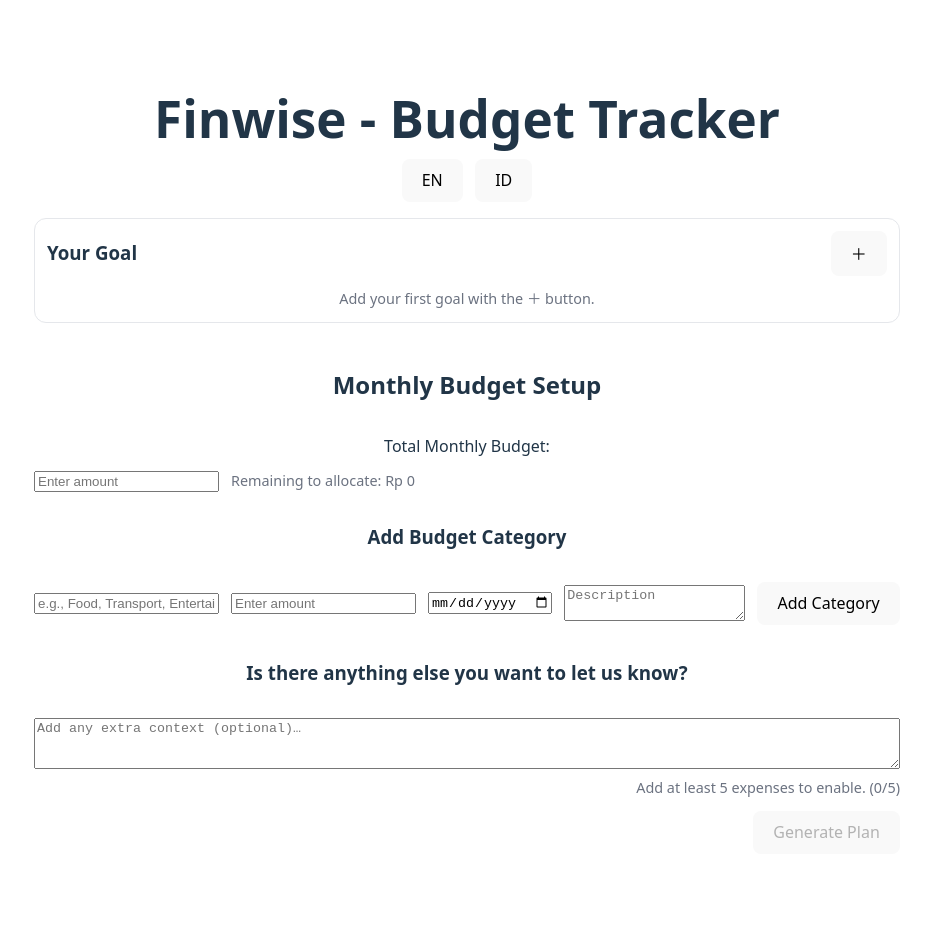
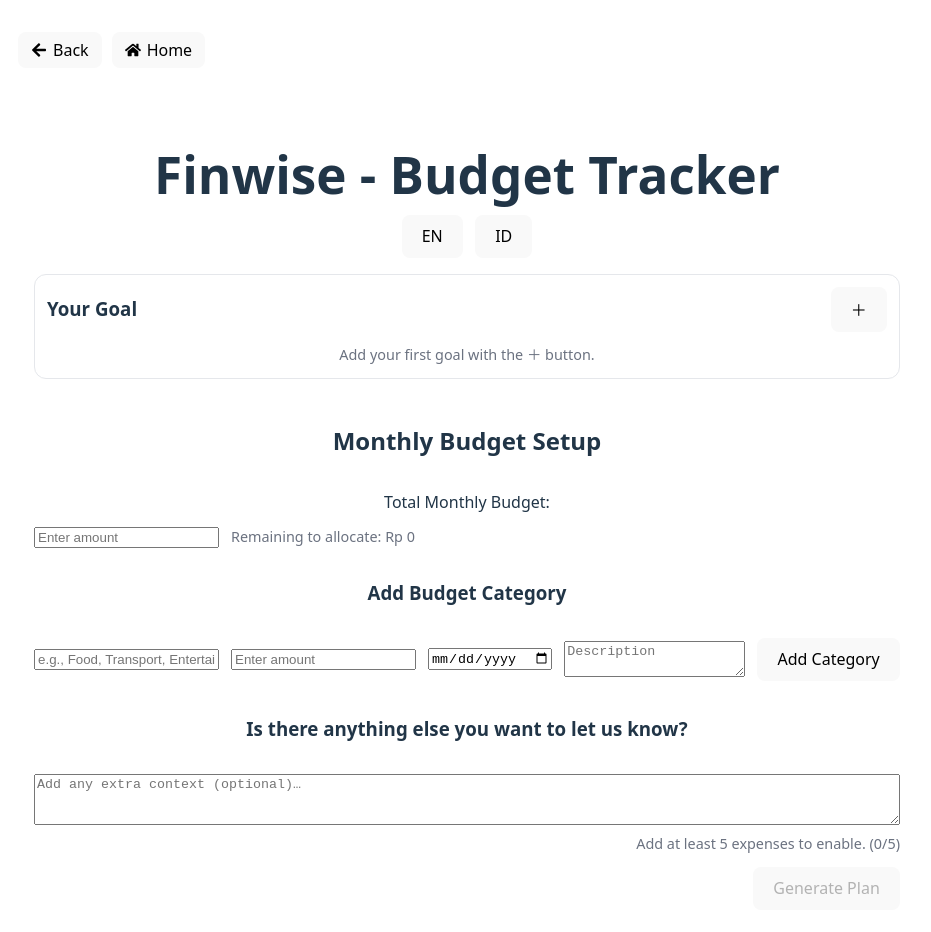
Before and after one commit to ryano245/finwise, a React (Vite) app in the folder frontend/: page /budget in a window 1280 px wide. Shown: the top 932 px of the page, without its empty margins (173-1104 px from the left). Built offline with nearby package versions, Linux system fonts and the light colour scheme.

Commit message:
Add back and home button to all pages

```diff
--- a/frontend/package.json
+++ b/frontend/package.json
@@ -14,6 +14,7 @@
     "firebase": "^12.1.0",
     "react": "^19.1.1",
     "react-dom": "^19.1.1",
+    "react-icons": "^5.5.0",
     "react-markdown": "^10.1.0",
     "react-router-dom": "^7.8.0"
   },
--- a/frontend/src/App.css
+++ b/frontend/src/App.css
@@ -54,3 +54,10 @@
   font-size: 18px;
   cursor: pointer;
 }
+
+.nav-button {
+  display: flex;
+  align-items: center;
+  gap: 6px;
+  padding: 6px 12px;
+}
--- a/frontend/src/App.tsx
+++ b/frontend/src/App.tsx
@@ -4,11 +4,13 @@ import BudgetTracker from './BudgetTracker';
 import Chatbot from './Chatbot';
 import Post from './Post';
 import Forum from './Forum';
+import Layout from './Layout';
 import './App.css';
 
 const App: React.FC = () => {
   return (
     <Router>
+      <Layout>
         <Routes>
           <Route path="/" element={
             <div className="home-page">
@@ -28,6 +30,7 @@ const App: React.FC = () => {
           <Route path="/post" element={<Post />} />
           <Route path="/forum" element={<Forum />} />
         </Routes>
+      </Layout>
     </Router>
   );
 };
--- a/frontend/src/Chatbot.tsx
+++ b/frontend/src/Chatbot.tsx
@@ -19,7 +19,7 @@ const Chat: React.FC = () => {
         method: 'POST',
         headers: { 'Content-Type': 'application/json' },
         body: JSON.stringify({
-          message: "Introduce yourself to the user in English and explain what you can help with."
+          message: "Introduce yourself to the user and explain what you can help with. Speak in English."
         })
       });
       const data = await res.json();
--- /dev/null
+++ b/frontend/src/Layout.tsx
@@ -0,0 +1,34 @@
+import React from 'react';
+import { useNavigate, useLocation, Link } from 'react-router-dom';
+import { FaArrowLeft, FaHome } from 'react-icons/fa'
+
+const Layout: React.FC<{ children: React.ReactNode }> = ({ children }) => {
+  const navigate = useNavigate();
+  const location = useLocation();
+
+  // Check if we're on the home page
+  const isHomePage = location.pathname === '/';
+
+  return (
+    <div>
+        {/* Only show buttons if not on home page */}
+        {!isHomePage && (
+            <div style={{ display: 'flex', gap: '10px', marginBottom: '20px' }}>
+                <button onClick={() => navigate(-1)} className="nav-button">
+                    <FaArrowLeft /> Back
+                </button>
+                <Link to="/">
+                    <button className="nav-button">
+                        <FaHome /> Home
+                    </button>
+                </Link>
+            </div>
+        )}
+
+        {/* Page content */}
+        {children}
+    </div>
+  );
+};
+
+export default Layout;
```
Lines whose indentation alone changed are shown as unchanged.
